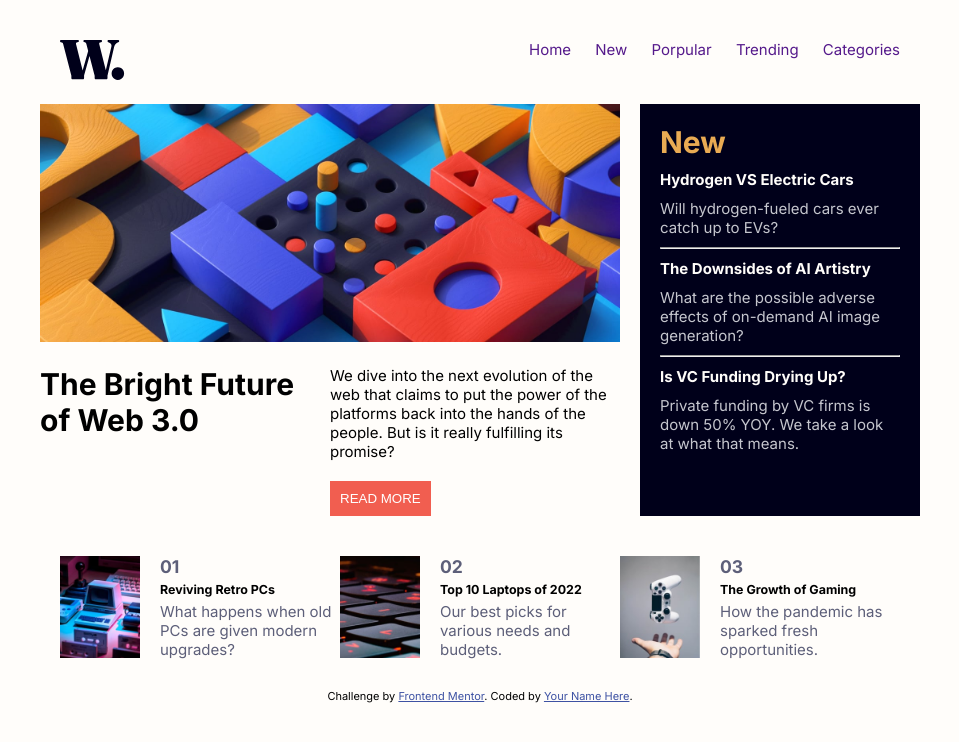
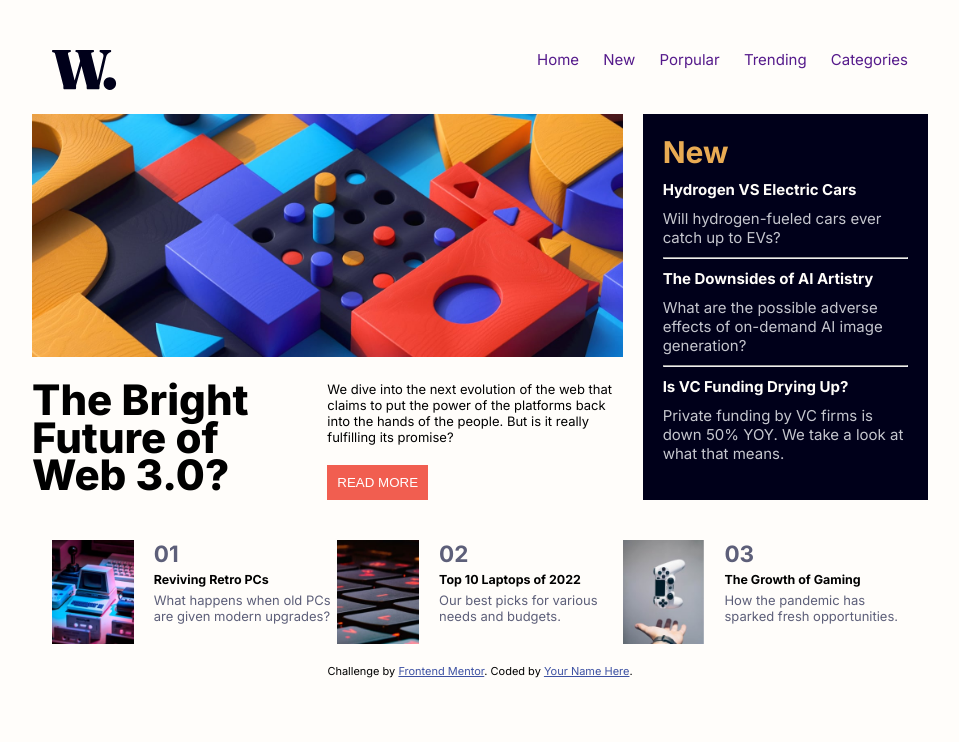
Before and after one commit to mwaiseghe/new-homepage-main, a plain HTML site: page index.html in a window 1280 px wide. Shown: the whole page, without its empty margins (160-1119 px from the left). Drawn offline with Linux system fonts and the light colour scheme.

Commit message:
fixed centring the div

```diff
--- /dev/null
+++ b/assets/responsive.css
@@ -0,0 +1,12 @@
+@media screen and (max-width:600) {
+    .mobile-menu {
+        display: block;
+    }
+}
+
+@media screen and (min-width:1050) {
+    .mobile-menu {
+        display: none;
+    }
+
+}
--- a/assets/style.css
+++ b/assets/style.css
@@ -5,13 +5,20 @@
 
 body {
     font-family: 'Inter', sans-serif;
-    height: 100vh;
+    width:100vw;
+    height: 100%;
     font-size: 15px;
     background-color: hsl(36, 100%, 99%);
+    display: flex;
+    flex-direction: column;
+    align-items: center;
+    justify-content: center;
 }
 
 .container {
-    padding: 20px 200px 5px 200px;
+    margin-top: 30px;
+    height: 60%;
+    width: 70vw;
 }
 
 .navbar {
@@ -44,8 +51,14 @@ body {
 }
 
 .trending-title {
-    font-size: 800;
-    font-weight: bolder;
+    padding-right: 30px;
+    line-height: 0.9;
+}
+
+
+.trending-title h1 {
+    font-weight: 800;
+    font-size: 280%;
 }
 
 .trending-story {
@@ -56,6 +69,7 @@ body {
 
 .content p {
     padding-bottom: 20px;
+    font-size: small;
 
 }
 
@@ -71,7 +85,7 @@ body {
     background-color: hsl(240, 100%, 5%);
     grid-area: new;
     color:  hsl(36, 100%, 99%);
-    padding: 20px;
+    padding: 20px 20px 0px 20px;
 }
 
 .new-blog-item {
@@ -100,9 +114,10 @@ body {
     gap:20px;
 }
 
-.blog-content h3{
+.blog-content h2{
     color: hsl(236, 13%, 42%);
     padding-bottom: 5px;
+    font-size: x-larger;
 }
 
 .blog-content h5{
@@ -112,6 +127,7 @@ body {
 .blog-content p{
     color: hsl(236, 13%, 42%);
     padding-bottom: 5px;
+    font-size: small;
 }
 
 
--- a/index.html
+++ b/index.html
@@ -8,6 +8,7 @@
   <link href="https://fonts.googleapis.com/css2?family=Inter:wght@400;700;800&display=swap" rel="stylesheet">
   <link rel="icon" type="image/png" sizes="32x32" href="./assets/images/favicon-32x32.png">
   <link rel="stylesheet" href="assets/style.css">
+  <link rel="stylesheet" href="assets/responsive.css">
 
   <title>Frontend Mentor | News homepage</title>
 
@@ -31,7 +32,6 @@
                 <a href="">Porpular</a>
                 <a href="">Trending</a>
                 <a href="">Categories</a>
-
             </div>
 
         </div>
@@ -44,7 +44,7 @@
 
                <div class="trending-story">
                     <div class="trending-title">
-                        <h1>The Bright Future of Web 3.0</h1>
+                        <h1>The Bright Future of Web 3.0?</h1>
                     </div>
 
                     <div class="content">
@@ -108,7 +108,7 @@
             <div class="blog-item">
                 <img src="./assets/images/image-retro-pcs.jpg" alt="" width="100%">
                 <div class="blog-content">
-                    <h3>01</h3>
+                    <h2>01</h2>
                     <h5> Reviving Retro PCs</h5>
                     <p>What happens when old PCs are given modern upgrades?</p>
                 </div>
@@ -117,7 +117,7 @@
             <div class="blog-item">
                 <img src="./assets/images/image-top-laptops.jpg" alt="" width="100%">
                 <div class="blog-content">
-                    <h3>02</h3>
+                    <h2>02</h2>
                     <h5>  Top 10 Laptops of 2022</h5>
                     <p>Our best picks for various needs and budgets.</p>
 
@@ -128,18 +128,18 @@
                 <img src="./assets/images/image-gaming-growth.jpg" alt="" width="100%">
 
                 <div class="blog-content">
-                    <h3>03</h3>
+                    <h2>03</h2>
                     <h5>  The Growth of Gaming</h5>
                     <p>How the pandemic has sparked fresh opportunities.</p>
                 </div>
             </div>
 
         </div>
+
+        <div class="attribution">
+            Challenge by <a href="https://www.frontendmentor.io?ref=challenge" target="_blank">Frontend Mentor</a>.
+            Coded by <a href="#">Your Name Here</a>.
+          </div>
     </div>
-
-  <div class="attribution">
-    Challenge by <a href="https://www.frontendmentor.io?ref=challenge" target="_blank">Frontend Mentor</a>.
-    Coded by <a href="#">Your Name Here</a>.
-  </div>
 </body>
 </html>
```
